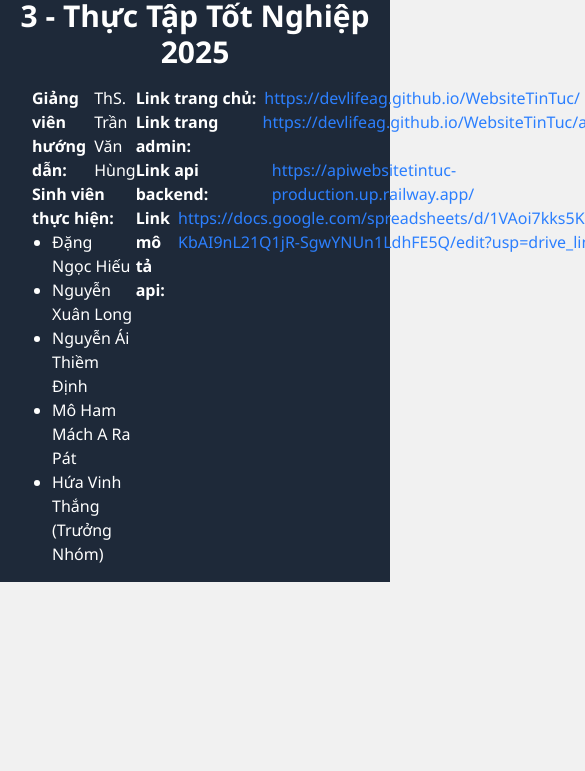
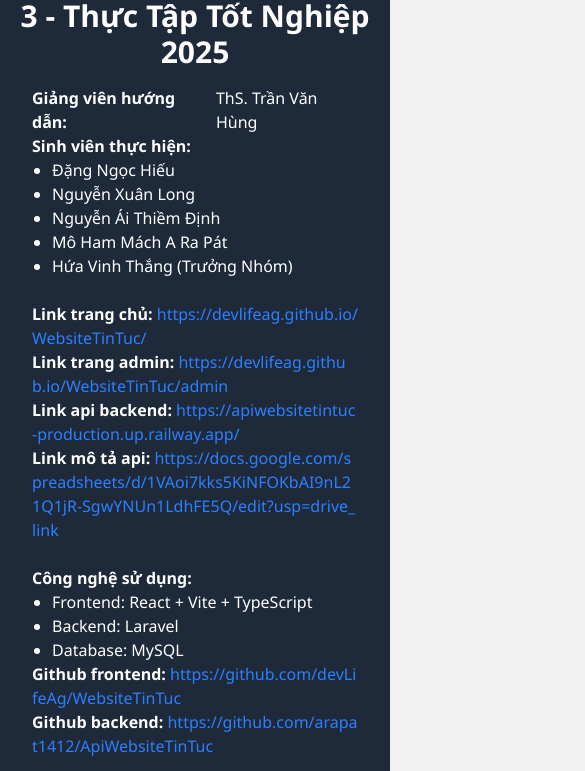
Before and after one commit to devLifeAg/WebsiteTinTuc, a React (Vite) app: page /WebsiteTinTuc/tintuc in a window 390 px wide. Shown: the part 290-1061 px from the top of the page, 585 px wide, since content can reach past the window. Before the commit the page ends 872 px from the top, so only its background shows below. Built offline with nearby package versions, Linux system fonts and the light colour scheme; no server answers.

Commit message:
bổ sung cursor pointer cho các button và sửa footer hiển thị khi responsive

```diff
--- a/src/components/FooterComponent/Footer.tsx
+++ b/src/components/FooterComponent/Footer.tsx
@@ -5,8 +5,8 @@ const Footer: React.FC = () => {
         <footer className="bg-gray-800 text-white p-4">
             <div>
                 <h3 className="text-center text-3xl font-extrabold mb-4">Website Tin Tức Nhóm 3 - Thực Tập Tốt Nghiệp 2025</h3>
-                <div className='ms-4 me-4 flex justify-between'>
-                    <div>
+                <div className='ms-4 me-4 flex flex-col md:flex-row gap-6'>
+                    <div className='w-full md:w-[25%]'>
                         <div className='flex gap-2'>
                             <div className="font-bold">Giảng viên hướng dẫn: </div>
                             <div>ThS. Trần Văn Hùng</div>
@@ -20,40 +20,79 @@ const Footer: React.FC = () => {
                             <li>Hứa Vinh Thắng (Trưởng Nhóm)</li>
                         </ul>
                     </div>
-                    <div>
-                        <div className='flex gap-2'>
-                            <div className="font-bold">Link trang chủ:</div>
-                            <a className="max-w-md break-words text-blue-500 hover:underline" href="https://devlifeag.github.io/WebsiteTinTuc/" target="_blank">https://devlifeag.github.io/WebsiteTinTuc/</a>
-                        </div>
-                        <div className='flex gap-2'>
-                            <div className="font-bold">Link trang admin:</div>
-                            <a className="max-w-md break-words text-blue-500 hover:underline" href="https://devlifeag.github.io/WebsiteTinTuc/admin" target="_blank">https://devlifeag.github.io/WebsiteTinTuc/admin</a>
-                        </div>
-                        <div className='flex gap-2'>
-                            <div className="font-bold">Link api backend:</div>
-                            <a className="max-w-md break-words text-blue-500 hover:underline" href="https://apiwebsitetintuc-production.up.railway.app/" target="_blank">https://apiwebsitetintuc-production.up.railway.app/</a>
-                        </div>
-                        <div className='flex gap-2'>
-                            <div className="font-bold">Link mô tả api:</div>
-                            <a className="max-w-md break-words text-blue-500 hover:underline" href="https://docs.google.com/spreadsheets/d/1VAoi7kks5KiNFOKbAI9nL21Q1jR-SgwYNUn1LdhFE5Q/edit?usp=drive_link" target="_blank">https://docs.google.com/spreadsheets/d/1VAoi7kks5KiNFOKbAI9nL21Q1jR-SgwYNUn1LdhFE5Q/edit?usp=drive_link</a>
-                        </div>
+                    <div className='w-full md:w-[37.5%]'>
+                        <p>
+                            <span className="font-bold">Link trang chủ: </span>
+                            <a
+                                className="text-blue-500 hover:underline break-all"
+                                href="https://devlifeag.github.io/WebsiteTinTuc/"
+                                target="_blank"
+                            >
+                                https://devlifeag.github.io/WebsiteTinTuc/
+                            </a>
+                        </p>
+
+                        <p>
+                            <span className="font-bold">Link trang admin: </span>
+                            <a
+                                className="text-blue-500 hover:underline break-all"
+                                href="https://devlifeag.github.io/WebsiteTinTuc/admin"
+                                target="_blank"
+                            >
+                                https://devlifeag.github.io/WebsiteTinTuc/admin
+                            </a>
+                        </p>
+
+                        <p>
+                            <span className="font-bold">Link api backend: </span>
+                            <a
+                                className="text-blue-500 hover:underline break-all"
+                                href="https://apiwebsitetintuc-production.up.railway.app/"
+                                target="_blank"
+                            >
+                                https://apiwebsitetintuc-production.up.railway.app/
+                            </a>
+                        </p>
+                        <p>
+                            <span className="font-bold">Link mô tả api: </span>
+                            <a
+                                href="https://docs.google.com/spreadsheets/d/1VAoi7kks5KiNFOKbAI9nL21Q1jR-SgwYNUn1LdhFE5Q/edit?usp=drive_link"
+                                className="text-blue-500 hover:underline break-all"
+                                target="_blank"
+                            >
+                                https://docs.google.com/spreadsheets/d/1VAoi7kks5KiNFOKbAI9nL21Q1jR-SgwYNUn1LdhFE5Q/edit?usp=drive_link
+                            </a>
+                        </p>
                     </div>
 
-                    <div>
+                    <div className='w-full md:w-[37.5%]'>
                         <div className="font-bold">Công nghệ sử dụng:</div>
                         <ul className="list-disc ml-5">
                             <li>Frontend: React + Vite + TypeScript</li>
                             <li>Backend: Laravel</li>
                             <li>Database: MySQL</li>
                         </ul>
-                        <div className='flex gap-2'>
-                            <div className="font-bold">Github frontend:</div>
-                            <a className="max-w-md break-words text-blue-500 hover:underline" href="https://github.com/devLifeAg/WebsiteTinTuc" target="_blank">https://github.com/devLifeAg/WebsiteTinTuc</a>
-                        </div>
-                        <div className='flex gap-2'>
-                            <div className="font-bold">Github backend:</div>
-                            <a className="max-w-md break-words text-blue-500 hover:underline" href="https://github.com/arapat1412/ApiWebsiteTinTuc" target="_blank">https://github.com/arapat1412/ApiWebsiteTinTuc</a>
-                        </div>
+                        <p>
+                            <span className="font-bold">Github frontend: </span>
+                            <a
+                                className="text-blue-500 hover:underline break-all"
+                                href="https://github.com/devLifeAg/WebsiteTinTuc"
+                                target="_blank"
+                            >
+                                https://github.com/devLifeAg/WebsiteTinTuc
+                            </a>
+                        </p>
+
+                        <p>
+                            <span className="font-bold">Github backend: </span>
+                            <a
+                                className="text-blue-500 hover:underline break-all"
+                                href="https://github.com/arapat1412/ApiWebsiteTinTuc"
+                                target="_blank"
+                            >
+                                https://github.com/arapat1412/ApiWebsiteTinTuc
+                            </a>
+                        </p>
                     </div>
                 </div>
             </div>
--- a/src/pages/QLyBinhLuanPage/QuanlyBL.tsx
+++ b/src/pages/QLyBinhLuanPage/QuanlyBL.tsx
@@ -152,7 +152,7 @@ const QuanLyBinhLuan: React.FC = () => {
                   <td className="border px-4 py-3 align-top">
                     <button
                       onClick={() => moDialogCapNhat(bl)}
-                      className={`text-white whitespace-nowrap px-5 py-1 rounded text-sm font-semibold ${bl.trangthai ? "!bg-red-500" : "!bg-blue-500"}`}
+                      className={`cursor-pointer text-white whitespace-nowrap px-5 py-1 rounded text-sm font-semibold ${bl.trangthai ? "!bg-red-500" : "!bg-blue-500"}`}
                     >
                       {bl.trangthai ? "Bỏ duyệt" : "Duyệt"}
                     </button>
@@ -176,13 +176,13 @@ const QuanLyBinhLuan: React.FC = () => {
               <div className="flex justify-center gap-6 text-sm font-medium">
                 <button
                   onClick={huyDialog}
-                  className="text-blue-600 hover:underline"
+                  className="cursor-pointer text-blue-600 hover:underline"
                 >
                   HỦY
                 </button>
                 <button
                   onClick={xacNhanCapNhat}
-                  className="text-red-600 hover:underline"
+                  className="cursor-pointer text-red-600 hover:underline"
                 >
                   XÁC NHẬN
                 </button>
--- a/src/pages/QLyLoaiTinPage/quanlitin.tsx
+++ b/src/pages/QLyLoaiTinPage/quanlitin.tsx
@@ -227,13 +227,13 @@ const QuanlyTin = () => {
                   <td className="border px-4 py-2 space-x-2">
                     <button
                       onClick={() => handleSua(lt)}
-                      className="bg-yellow-400 text-black px-4 py-1 rounded hover:bg-yellow-500 font-semibold"
+                      className="cursor-pointer bg-yellow-400 text-black px-4 py-1 rounded hover:bg-yellow-500 font-semibold"
                     >
                       Sửa
                     </button>
                     <button
                       onClick={() => handleXoa(lt.id_loaitin)}
-                      className="bg-red-500 text-white px-4 py-1 rounded hover:bg-red-600 font-semibold"
+                      className="cursor-pointer bg-red-500 text-white px-4 py-1 rounded hover:bg-red-600 font-semibold"
                     >
                       Xóa
                     </button>
@@ -255,13 +255,13 @@ const QuanlyTin = () => {
               <div className="flex justify-center gap-6 text-sm font-medium">
                 <button
                   onClick={huyXoa}
-                  className="text-blue-600 hover:underline"
+                  className="cursor-pointer text-blue-600 hover:underline"
                 >
                   HỦY
                 </button>
                 <button
                   onClick={xacNhanXoa}
-                  className="text-red-600 hover:underline"
+                  className="cursor-pointer text-red-600 hover:underline"
                 >
                   XÓA
                 </button>
```
